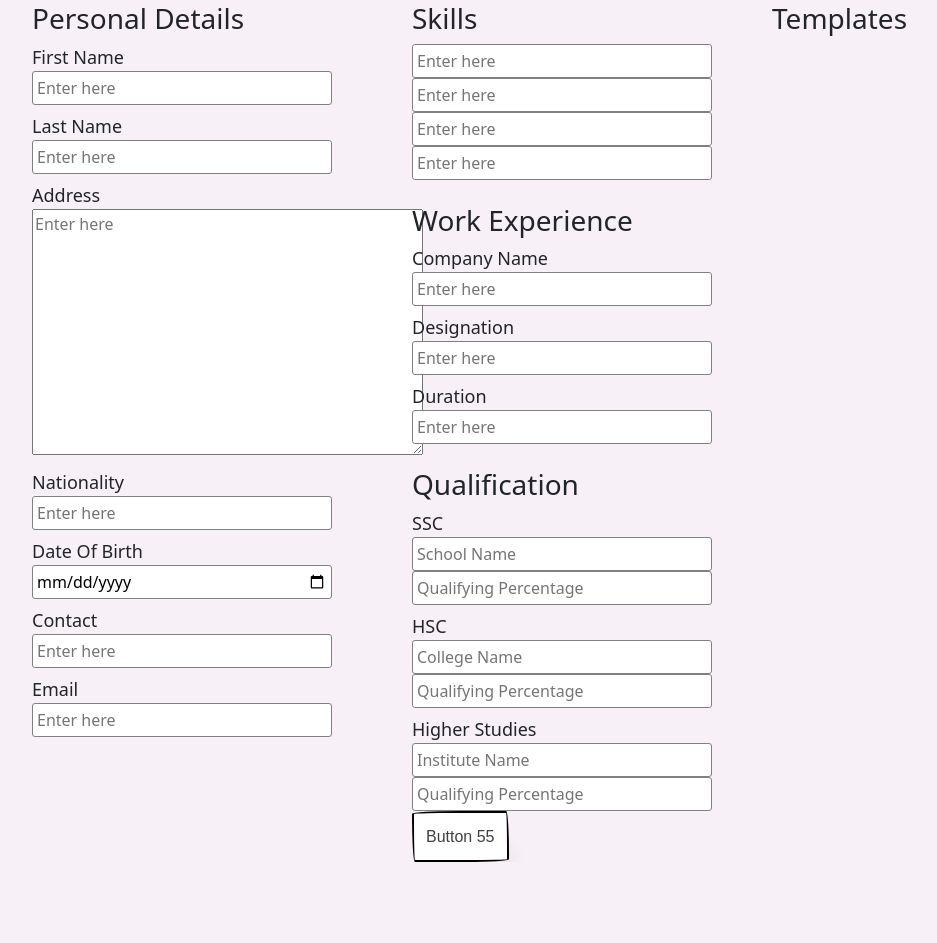
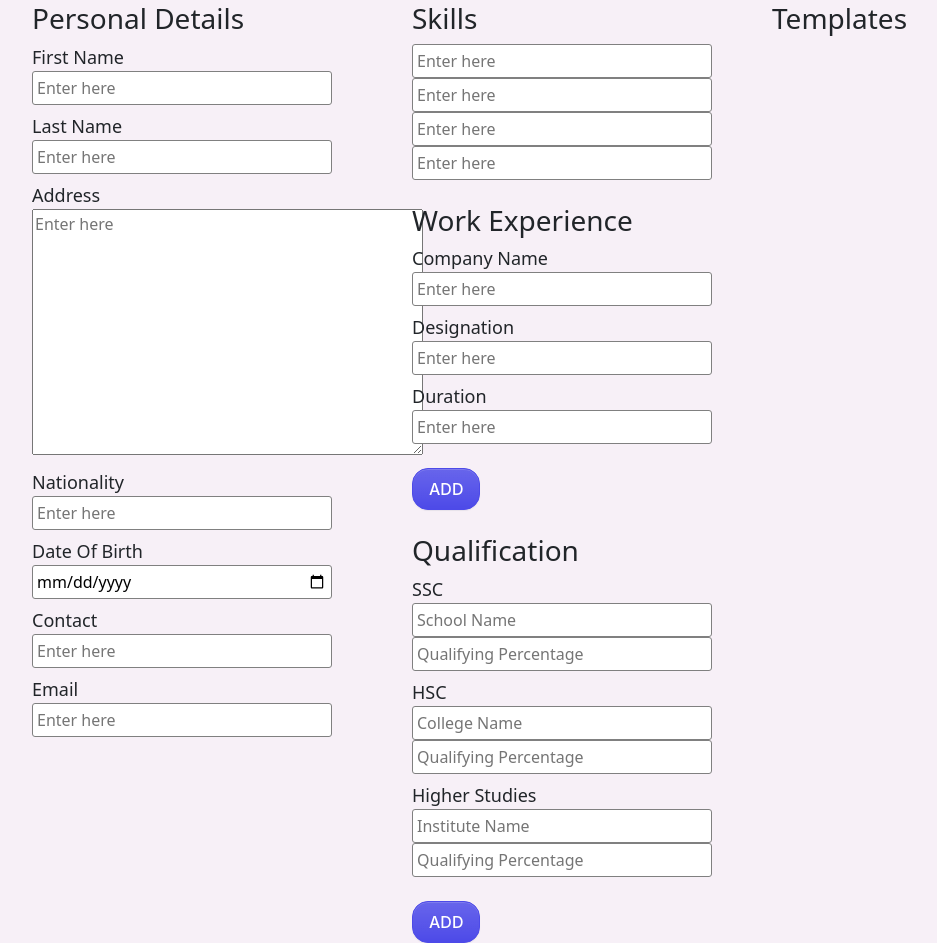
Before and after one commit to vaibhavbura/Mini-Project-sem4, a PHP site: page /new.html in a window 1280 px wide. Shown: the part 102-1045 px from the top of the page, without its empty margins (70-1007 px from the left). Before the commit the page ends 964 px from the top, so only its background shows below. Run offline with PHP 8.4, Linux system fonts and the light colour scheme.

Commit message:
Add buttons Created

```diff
--- a/new.css
+++ b/new.css
@@ -26,42 +26,62 @@ form label{
 
 
     /* CSS */
-.button-55 {
-  align-self: center;
-  background-color: #fff;
-  background-image: none;
-  background-position: 0 90%;
-  background-repeat: repeat no-repeat;
-  background-size: 4px 3px;
-  border-radius: 15px 225px 255px 15px 15px 255px 225px 15px;
-  border-style: solid;
-  border-width: 2px;
-  box-shadow: rgba(0, 0, 0, .2) 15px 28px 25px -18px;
+    .button-20 {
+      appearance: button;
+      background-color: #4D4AE8;
+      background-image: linear-gradient(180deg, rgba(255, 255, 255, .15), rgba(255, 255, 255, 0));
+      border: 1px solid #4D4AE8;
+      border-radius: 1rem;
+      box-shadow: rgba(255, 255, 255, 0.15) 0 1px 0 inset,rgba(46, 54, 80, 0.075) 0 1px 1px;
       box-sizing: border-box;
-  color: #41403e;
+      color: #FFFFFF;
       cursor: pointer;
       display: inline-block;
-  font-family: Neucha, sans-serif;
+      font-family: Inter,sans-serif;
       font-size: 1rem;
-  line-height: 23px;
-  outline: none;
-  padding: .75rem;
-  text-decoration: none;
-  transition: all 235ms ease-in-out;
-  border-bottom-left-radius: 15px 255px;
-  border-bottom-right-radius: 225px 15px;
-  border-top-left-radius: 255px 15px;
-  border-top-right-radius: 15px 225px;
+      font-weight: 500;
+      line-height: 1.5;
+      margin: 0;
+      padding: .5rem 1rem;
+      text-align: center;
+      text-transform: none;
+      transition: color .15s ease-in-out,background-color .15s ease-in-out,border-color .15s ease-in-out,box-shadow .15s ease-in-out;
       user-select: none;
       -webkit-user-select: none;
       touch-action: manipulation;
+      vertical-align: middle;
     }
 
-.button-55:hover {
-  box-shadow: rgba(0, 0, 0, .3) 2px 8px 8px -5px;
-  transform: translate3d(0, 2px, 0);
+    .button-20:focus:not(:focus-visible),
+    .button-20:focus {
+      outline: 0;
     }
 
-.button-55:focus {
-  box-shadow: rgba(0, 0, 0, .3) 2px 8px 4px -6px;
+    .button-20:hover {
+      background-color: #3733E5;
+      border-color: #3733E5;
     }
+
+    .button-20:focus {
+      background-color: #413FC5;
+      border-color: #3E3BBA;
+      box-shadow: rgba(255, 255, 255, 0.15) 0 1px 0 inset, rgba(46, 54, 80, 0.075) 0 1px 1px, rgba(104, 101, 235, 0.5) 0 0 0 .2rem;
+    }
+
+    .button-20:active {
+      background-color: #3E3BBA;
+      background-image: none;
+      border-color: #3A38AE;
+      box-shadow: rgba(46, 54, 80, 0.125) 0 3px 5px inset;
+    }
+
+    .button-20:active:focus {
+      box-shadow: rgba(46, 54, 80, 0.125) 0 3px 5px inset, rgba(104, 101, 235, 0.5) 0 0 0 .2rem;
+    }
+
+    .button-20:disabled {
+      background-image: none;
+      box-shadow: none;
+      opacity: .65;
+      pointer-events: none;
+    }
--- a/new.html
+++ b/new.html
@@ -45,7 +45,8 @@
             <label for="">Designation</label>
             <input type="text" placeholder="Enter here" name="designation" required>
             <label for="">Duration</label>
-            <input type="text" placeholder="Enter here" name="duration" required>
+            <input type="text" placeholder="Enter here" name="duration" required><br><br>
+            <button class="button-20" role="button">ADD</button>
 
             <br><br>
             <h3>Qualification</h3>
@@ -57,8 +58,8 @@
             <input type="text" placeholder="Qualifying Percentage" name="hsc_marks" required>
             <label for="">Higher Studies</label>
             <input type="text" placeholder="Institute Name" name="institute_name" required>
-            <input type="text" placeholder="Qualifying Percentage" name="institute_marks" required>
-            <button class="button-55" role="button">Button 55</button>
+            <input type="text" placeholder="Qualifying Percentage" name="institute_marks" required><br><br>
+            <button class="button-20" role="button">ADD</button>
         </form>
 
 
```
Lines whose indentation alone changed are shown as unchanged.
